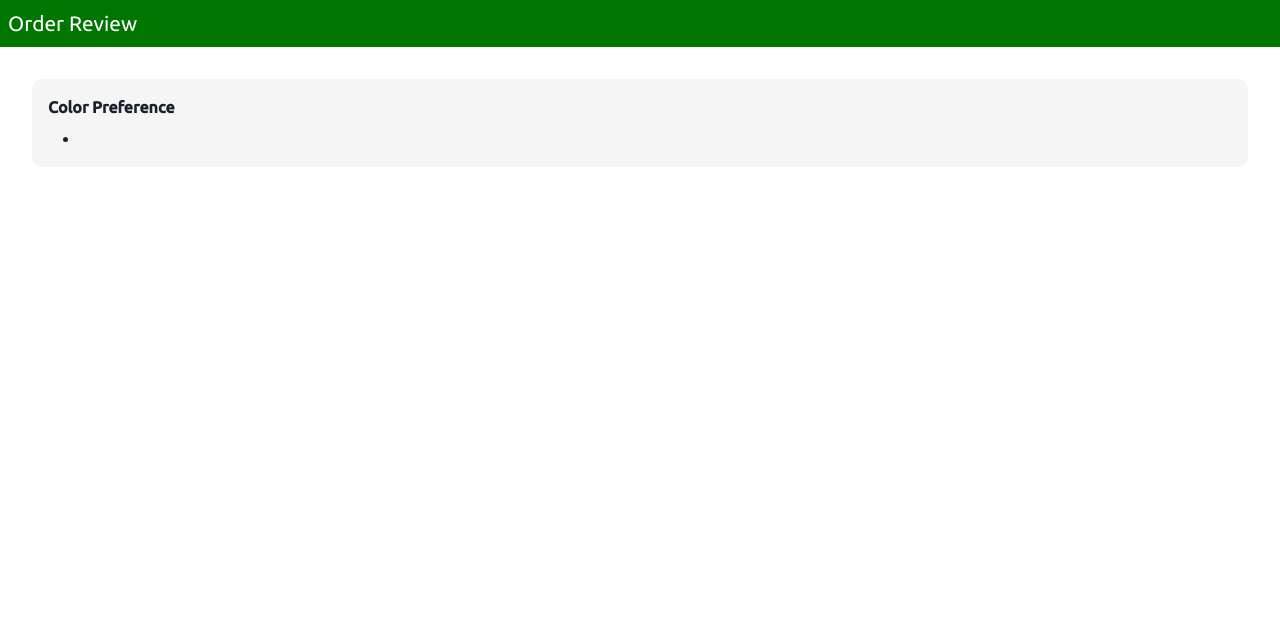
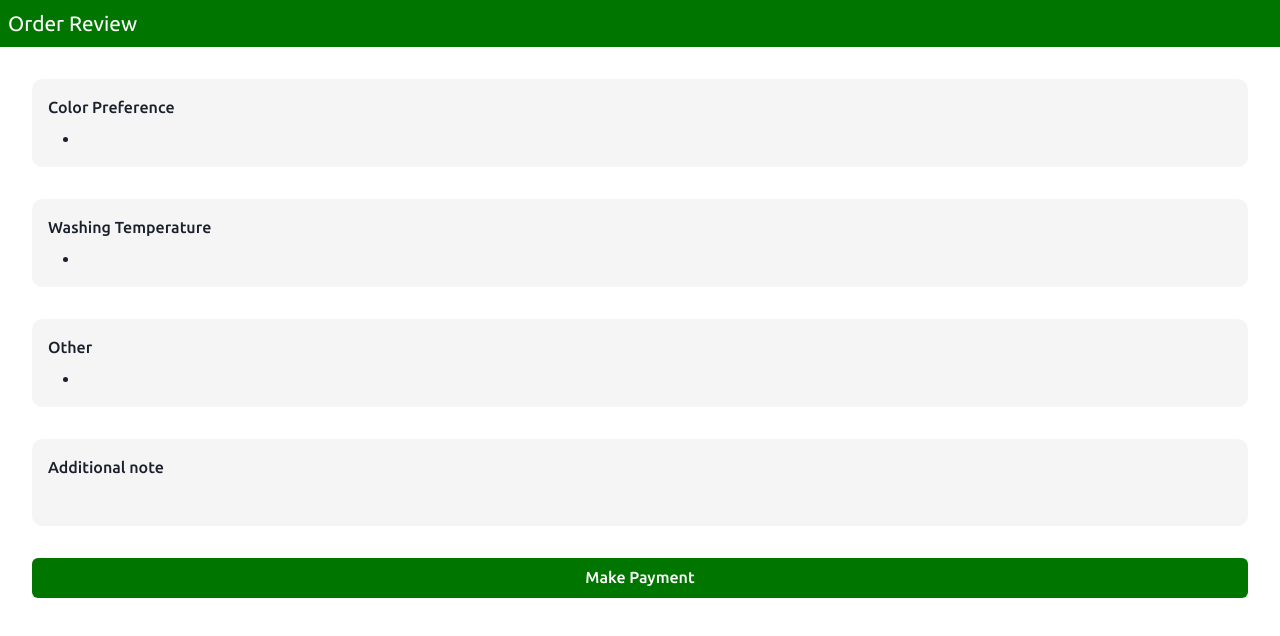
Before and after one commit to codeboyfriend/Wash, a Next.js app: page /washOrder in a window 1280 px wide. Shown: the top 636 px of the page. Built offline with nearby package versions, Linux system fonts and the light colour scheme.

Commit message:
modify order page

```diff
--- a/context/WashieContext.js
+++ b/context/WashieContext.js
@@ -86,7 +86,8 @@ export function WashieProvider ({ children }) {
             handleSubmit,
             hiddenFileInput,
             data,
-            setData
+            setData,
+            order
         }}>
             { children }
         </washieContext.Provider>
--- a/pages/washOrder.js
+++ b/pages/washOrder.js
@@ -1,27 +1,37 @@
 import {
   Box,
   List,
-  Text
+  Text,
+  Button
 } from "@chakra-ui/react";
 import styles from '../css/style.module.css';
 import { useContext } from 'react';
 import washieContext from '../context/WashieContext';
+import { useRouter } from "next/router";
 
 const washOrder = () => {
+  const router = useRouter();
   const {
-    color
+    color,
+    temperature,
+    note,
+    order
   } = useContext(washieContext)
 
   const box = {
     marginBottom: '2rem',
     backgroundColor: '#f5f5f5',
-    padding: ['.5rem', '1rem'],
+    padding: ['.8rem', '1rem'],
     borderRadius: '10px'
   }
 
   const head = {
-    fontWeight: '600',
+    fontWeight: '500',
     marginBottom: '.5rem'
+  }
+
+  const buttonClick = () => {
+    router.push('/wash')
   }
 
   return (
@@ -47,6 +57,56 @@ const washOrder = () => {
           </ul>
         </Box>
       </Box>
+
+      <Box sx={box}>
+        <Text sx={head}>Washing Temperature</Text>
+        <Box sx={{
+          paddingLeft: '2rem'
+        }}>
+          <ul>
+            <li>{ temperature }</li>
+          </ul>
+        </Box>
+      </Box>
+
+      <Box sx={box}>
+        <Text sx={head}>Other</Text>
+        <Box sx={{
+          paddingLeft: '2rem'
+        }}>
+          <ul>
+            <li>{ color }</li>
+          </ul>
+        </Box>
+      </Box>
+
+      <Box sx={box}>
+        <Text sx={head}>Additional note</Text>
+        <Box sx={{
+          padding: '.7rem'
+        }}>
+          { note }
+        </Box>
+      </Box>
+
+      {
+        order && <Box sx={box}>
+          <Text onClick={() => buttonClick()} sx={{
+            color: 'green',
+            fontWeight: '600',
+            fontSize: '.8rem'
+          }}>Customize Order</Text>
+        </Box>
+      }
+
+      <Button colorScheme={'green'} size={'md'} sx={{
+            w: '100%',
+            backgroundColor: '#007500',
+            color: '#fff',
+            fontWeight: '500',
+            fontSize: '1rem'
+          }}>Make Payment
+        </Button>
       </Box>
     </Box>
   )
```
Also changed, not shown: components/Boxes.js (+47 -6 lines).
